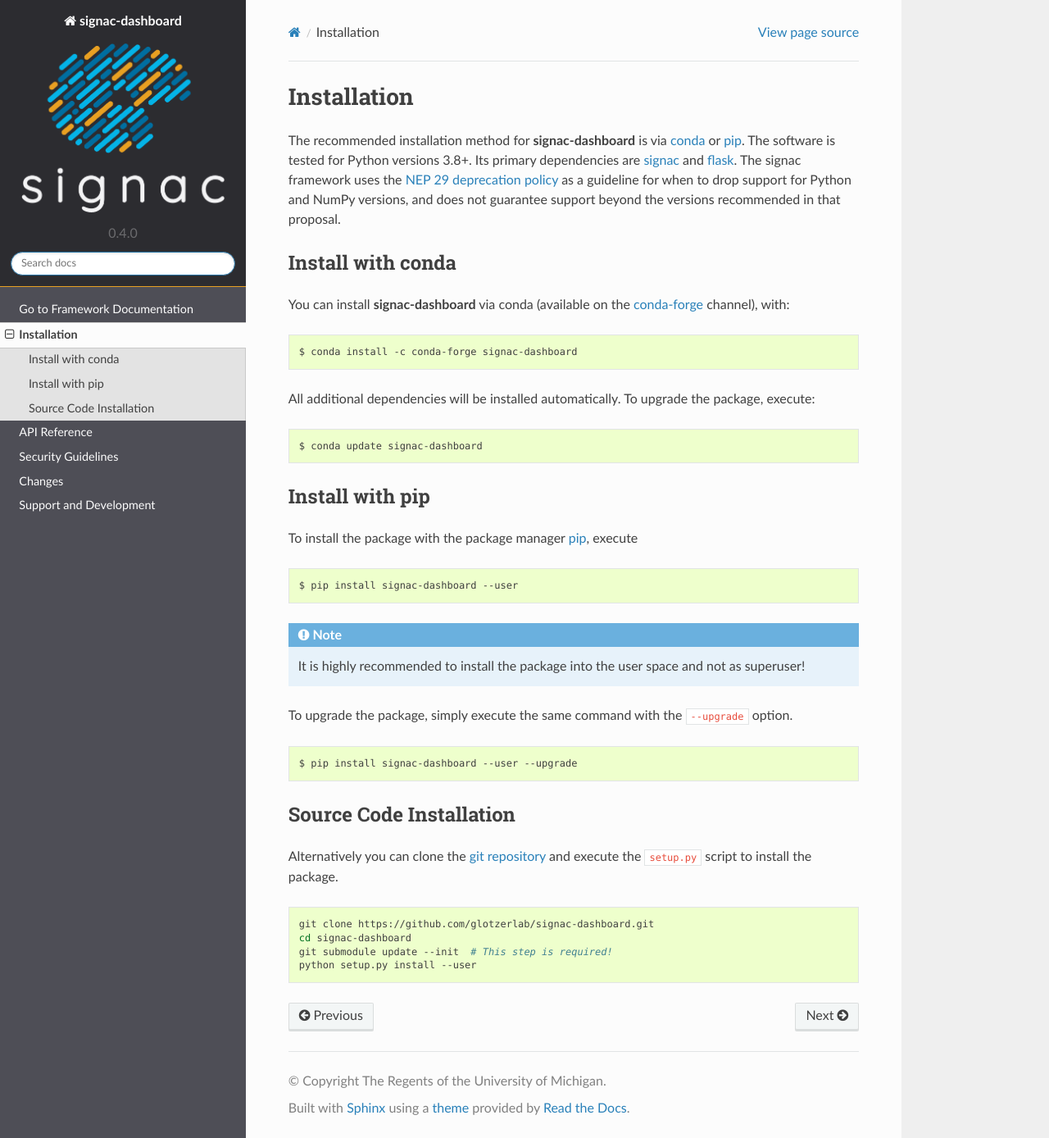
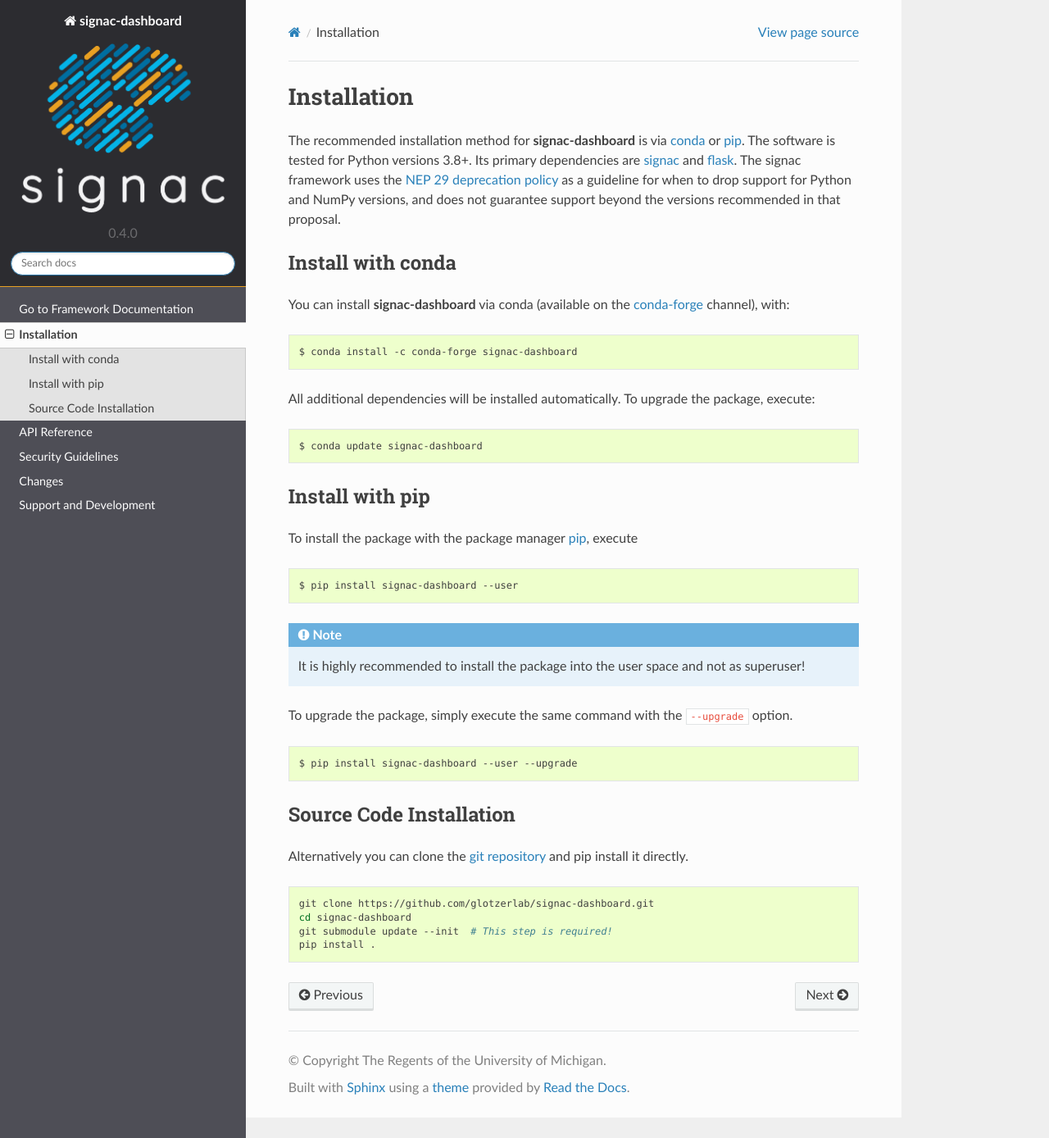
Before and after one commit to glotzerlab/signac-dashboard, a Sphinx documentation site: the page built from doc/installation.rst, in a window 1280 px wide and 1388 px high. Shown: the whole window at 82% size. Built offline with Sphinx 7.4.7 and the Read the Docs theme 2.0.0, drawn with Linux system fonts in a browser that asks for light colours.

Commit message:
Fix installation instructions.

```diff
--- a/doc/installation.rst
+++ b/doc/installation.rst
@@ -53,11 +53,11 @@
 Source Code Installation
 ========================
 
-Alternatively you can clone the `git repository <https://github.com/glotzerlab/signac-dashboard>`_ and execute the ``setup.py`` script to install the package.
+Alternatively you can clone the `git repository <https://github.com/glotzerlab/signac-dashboard>`_ and pip install it directly.
 
 .. code:: bash
 
   git clone https://github.com/glotzerlab/signac-dashboard.git
   cd signac-dashboard
   git submodule update --init  # This step is required!
-  python setup.py install --user
+  pip install .
```
